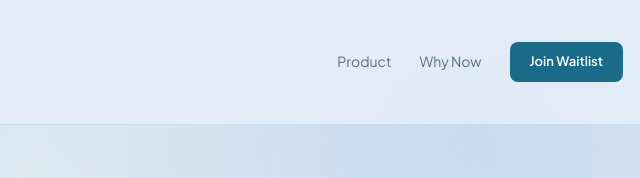
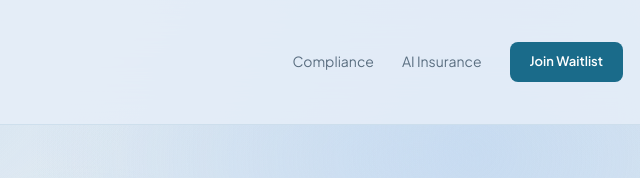
Before and after one commit to operio-dev/agensure, a plain HTML site: page index.html in a window 1280 px wide. Shown: the top 178 px of the page, 605-1245 px from the left. Drawn offline with Linux system fonts and the light colour scheme.

Commit message:
Update index.html

```diff
--- a/index.html
+++ b/index.html
@@ -651,8 +651,8 @@
     <img src="agescrittalogo.png" alt="Agensure" height="80" style="display:block;object-fit:contain;" />
   </a>
   <div class="nav-right">
-    <a href="#product" class="nav-link">Product</a>
-    <a href="#why" class="nav-link">Why Now</a>
+    <a href="#product" class="nav-link">Compliance</a>
+    <a href="#why" class="nav-link">AI Insurance</a>
     <a href="#waitlist" class="nav-cta">Join Waitlist</a>
   </div>
 </nav>
```
